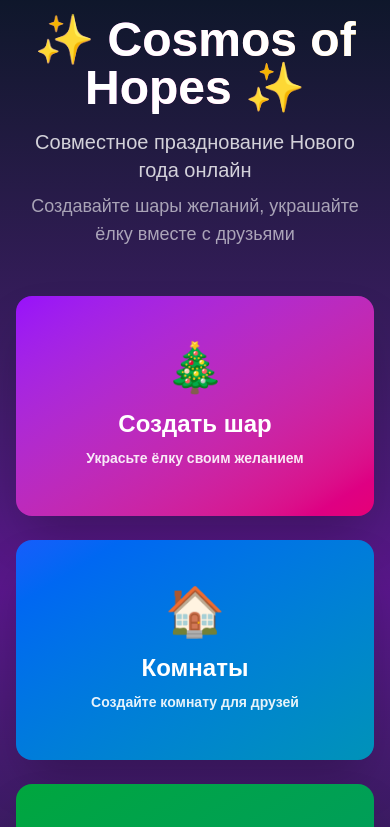
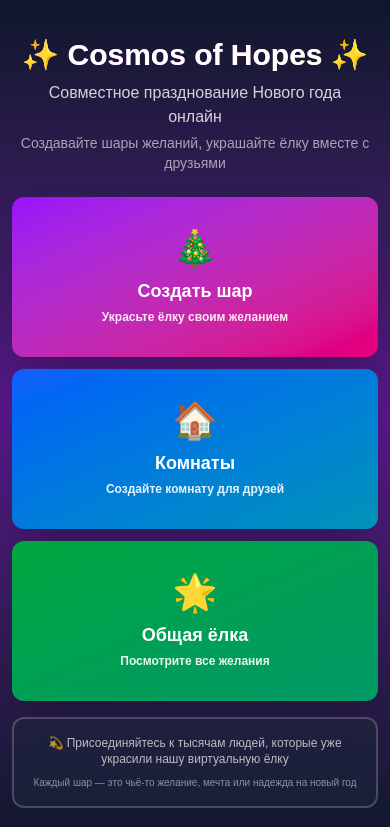
Before and after one commit to Mateteriya/cosmos-of-hopes, a Next.js app: page / in a window 390 px wide. Shown: the top 827 px of the page. Built offline with nearby package versions, Linux system fonts and the light colour scheme.

Commit message:
Improve mobile responsiveness: main page and editor

```diff
--- a/app/page.tsx
+++ b/app/page.tsx
@@ -10,63 +10,63 @@ export default function Home() {
   const router = useRouter();
 
   return (
-    <div className="w-full min-h-screen bg-gradient-to-b from-slate-900 via-purple-900 to-slate-900 flex items-center justify-center p-4">
+    <div className="w-full min-h-screen bg-gradient-to-b from-slate-900 via-purple-900 to-slate-900 flex items-center justify-center p-3 sm:p-4">
       <div className="max-w-4xl w-full">
         {/* Заголовок */}
-        <div className="text-center mb-12">
-          <h1 className="text-5xl md:text-6xl font-bold text-white mb-4 bg-gradient-to-r from-purple-400 via-pink-400 to-yellow-400 bg-clip-text text-transparent">
+        <div className="text-center mb-6 sm:mb-8 md:mb-12">
+          <h1 className="text-3xl sm:text-4xl md:text-5xl lg:text-6xl font-bold text-white mb-2 sm:mb-4 bg-gradient-to-r from-purple-400 via-pink-400 to-yellow-400 bg-clip-text text-transparent">
             ✨ Cosmos of Hopes ✨
           </h1>
-          <p className="text-xl md:text-2xl text-white/80 mb-2">
+          <p className="text-base sm:text-lg md:text-xl lg:text-2xl text-white/80 mb-1 sm:mb-2 px-2">
             Совместное празднование Нового года онлайн
           </p>
-          <p className="text-lg text-white/60">
+          <p className="text-sm sm:text-base md:text-lg text-white/60 px-2">
             Создавайте шары желаний, украшайте ёлку вместе с друзьями
           </p>
         </div>
 
         {/* Основные действия */}
-        <div className="grid grid-cols-1 md:grid-cols-3 gap-6 mb-8">
+        <div className="grid grid-cols-1 md:grid-cols-3 gap-3 sm:gap-4 md:gap-6 mb-4 sm:mb-6 md:mb-8">
           {/* Создать шар */}
           <button
             onClick={() => router.push('/constructor')}
-            className="group relative bg-gradient-to-br from-purple-600 to-pink-600 hover:from-purple-700 hover:to-pink-700 text-white font-bold px-8 py-12 rounded-2xl shadow-2xl transition-all transform hover:scale-105 hover:shadow-purple-500/50"
+            className="group relative bg-gradient-to-br from-purple-600 to-pink-600 active:from-purple-700 active:to-pink-700 text-white font-bold px-4 sm:px-6 md:px-8 py-8 sm:py-10 md:py-12 rounded-xl sm:rounded-2xl shadow-2xl transition-all transform active:scale-95 hover:shadow-purple-500/50 touch-manipulation"
           >
-            <div className="text-5xl mb-4">🎄</div>
-            <div className="text-2xl mb-2">Создать шар</div>
-            <div className="text-sm opacity-90">Украсьте ёлку своим желанием</div>
-            <div className="absolute inset-0 bg-white/0 group-hover:bg-white/10 rounded-2xl transition-all" />
+            <div className="text-4xl sm:text-5xl mb-2 sm:mb-3 md:mb-4">🎄</div>
+            <div className="text-lg sm:text-xl md:text-2xl mb-1 sm:mb-2">Создать шар</div>
+            <div className="text-xs sm:text-sm opacity-90">Украсьте ёлку своим желанием</div>
+            <div className="absolute inset-0 bg-white/0 group-active:bg-white/10 rounded-xl sm:rounded-2xl transition-all" />
           </button>
 
           {/* Комнаты */}
           <button
             onClick={() => router.push('/rooms')}
-            className="group relative bg-gradient-to-br from-blue-600 to-cyan-600 hover:from-blue-700 hover:to-cyan-700 text-white font-bold px-8 py-12 rounded-2xl shadow-2xl transition-all transform hover:scale-105 hover:shadow-cyan-500/50"
+            className="group relative bg-gradient-to-br from-blue-600 to-cyan-600 active:from-blue-700 active:to-cyan-700 text-white font-bold px-4 sm:px-6 md:px-8 py-8 sm:py-10 md:py-12 rounded-xl sm:rounded-2xl shadow-2xl transition-all transform active:scale-95 hover:shadow-cyan-500/50 touch-manipulation"
           >
-            <div className="text-5xl mb-4">🏠</div>
-            <div className="text-2xl mb-2">Комнаты</div>
-            <div className="text-sm opacity-90">Создайте комнату для друзей</div>
-            <div className="absolute inset-0 bg-white/0 group-hover:bg-white/10 rounded-2xl transition-all" />
+            <div className="text-4xl sm:text-5xl mb-2 sm:mb-3 md:mb-4">🏠</div>
+            <div className="text-lg sm:text-xl md:text-2xl mb-1 sm:mb-2">Комнаты</div>
+            <div className="text-xs sm:text-sm opacity-90">Создайте комнату для друзей</div>
+            <div className="absolute inset-0 bg-white/0 group-active:bg-white/10 rounded-xl sm:rounded-2xl transition-all" />
           </button>
 
           {/* Общая ёлка */}
           <button
             onClick={() => router.push('/tree')}
-            className="group relative bg-gradient-to-br from-green-600 to-emerald-600 hover:from-green-700 hover:to-emerald-700 text-white font-bold px-8 py-12 rounded-2xl shadow-2xl transition-all transform hover:scale-105 hover:shadow-emerald-500/50"
+            className="group relative bg-gradient-to-br from-green-600 to-emerald-600 active:from-green-700 active:to-emerald-700 text-white font-bold px-4 sm:px-6 md:px-8 py-8 sm:py-10 md:py-12 rounded-xl sm:rounded-2xl shadow-2xl transition-all transform active:scale-95 hover:shadow-emerald-500/50 touch-manipulation"
           >
-            <div className="text-5xl mb-4">🌟</div>
-            <div className="text-2xl mb-2">Общая ёлка</div>
-            <div className="text-sm opacity-90">Посмотрите все желания</div>
-            <div className="absolute inset-0 bg-white/0 group-hover:bg-white/10 rounded-2xl transition-all" />
+            <div className="text-4xl sm:text-5xl mb-2 sm:mb-3 md:mb-4">🌟</div>
+            <div className="text-lg sm:text-xl md:text-2xl mb-1 sm:mb-2">Общая ёлка</div>
+            <div className="text-xs sm:text-sm opacity-90">Посмотрите все желания</div>
+            <div className="absolute inset-0 bg-white/0 group-active:bg-white/10 rounded-xl sm:rounded-2xl transition-all" />
           </button>
         </div>
 
         {/* Дополнительная информация */}
-        <div className="bg-slate-800/50 backdrop-blur-md border-2 border-white/20 rounded-2xl p-6 text-center">
-          <p className="text-white/70 text-sm mb-2">
+        <div className="bg-slate-800/50 backdrop-blur-md border-2 border-white/20 rounded-xl sm:rounded-2xl p-4 sm:p-6 text-center">
+          <p className="text-white/70 text-xs sm:text-sm mb-2">
             💫 Присоединяйтесь к тысячам людей, которые уже украсили нашу виртуальную ёлку
           </p>
-          <p className="text-white/50 text-xs">
+          <p className="text-white/50 text-[10px] sm:text-xs">
             Каждый шар — это чьё-то желание, мечта или надежда на новый год
           </p>
         </div>
```
Also changed, not shown: components/constructor/ToyConstructor.tsx (+33 -32 lines).
